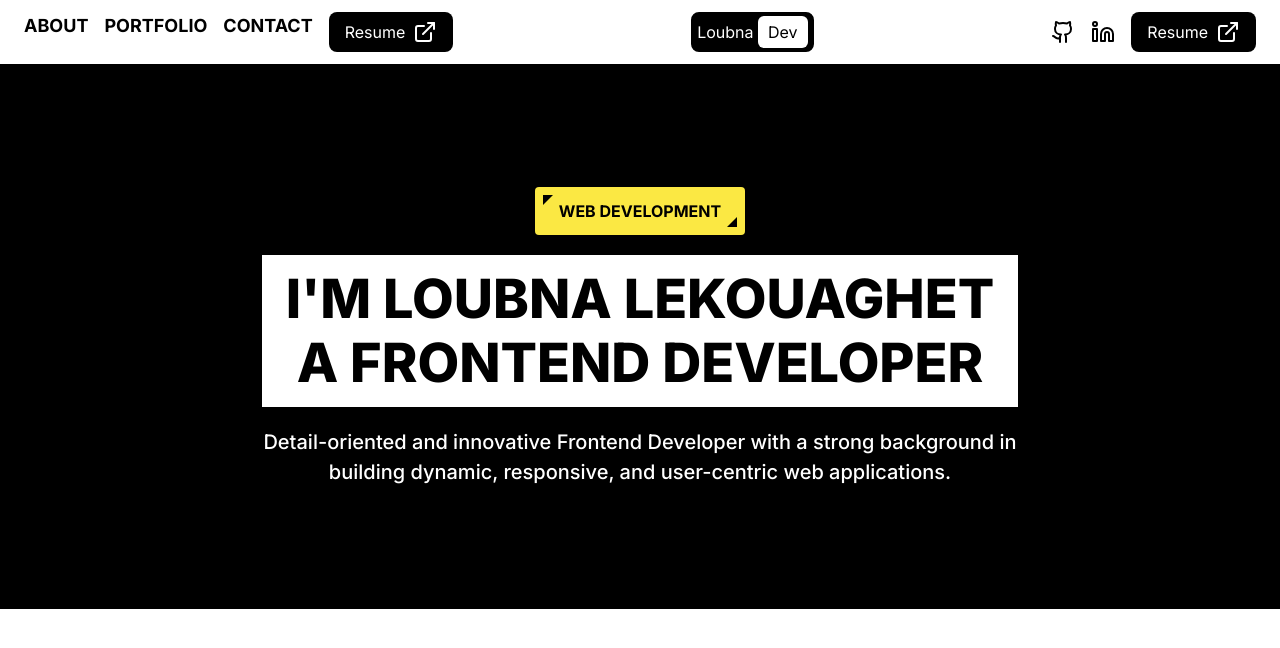
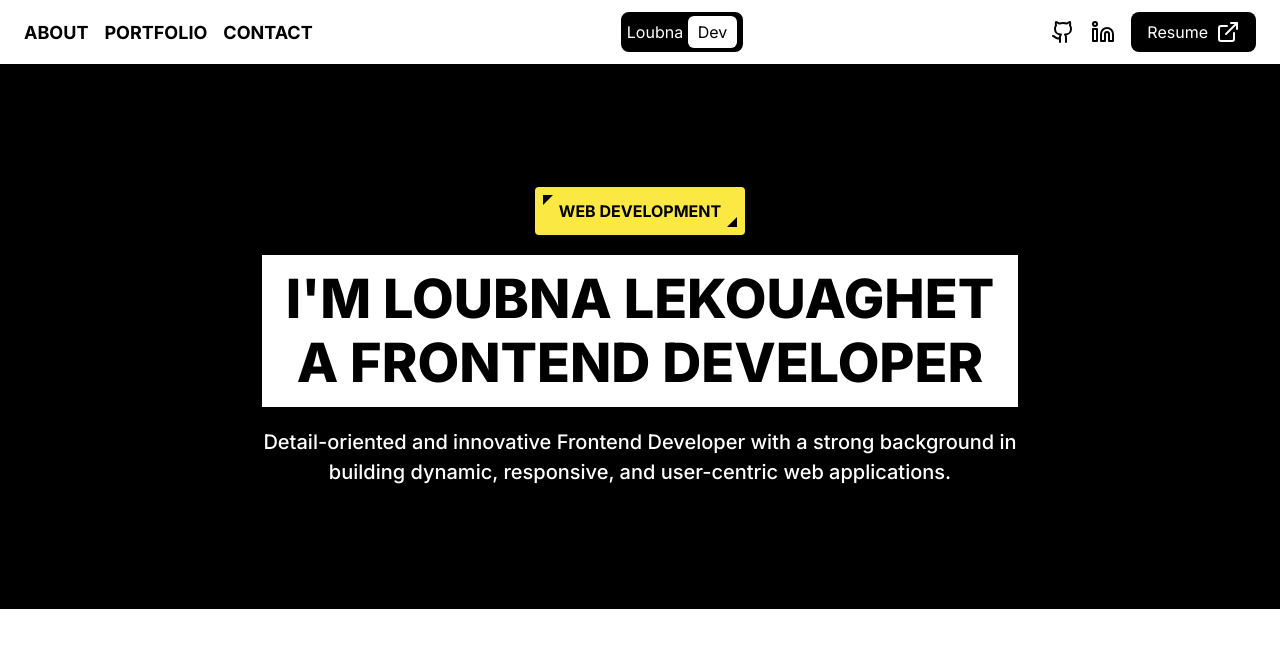
Before and after one commit to loubna213/portfolio, a Next.js app: page / in a window 1280 px wide. Shown: the top 648 px of the page. Built offline with nearby package versions, Linux system fonts and the light colour scheme.

Commit message:
Update Navbar.tsx

```diff
--- a/components/Navbar.tsx
+++ b/components/Navbar.tsx
@@ -20,7 +20,7 @@ const Navbar = () => {
                   <Link href={link.href} className="nav-link">{link.name}</Link>
                 </li>
               ))}
-            <a href="/Loubnaresume.pdf" download="loubnaresume.pdf" className="flex gap-2 bg-black text-white px-4 py-2 rounded-lg max-md:block">
+            <a href="/Loubnaresume.pdf" download="loubnaresume.pdf" className="hidden max-md:block flex gap-2 bg-black text-white px-4 py-2 rounded-lg max-md:block">
               <span>Resume</span> <ExternalLink />
             </a>
           </ul>
```
